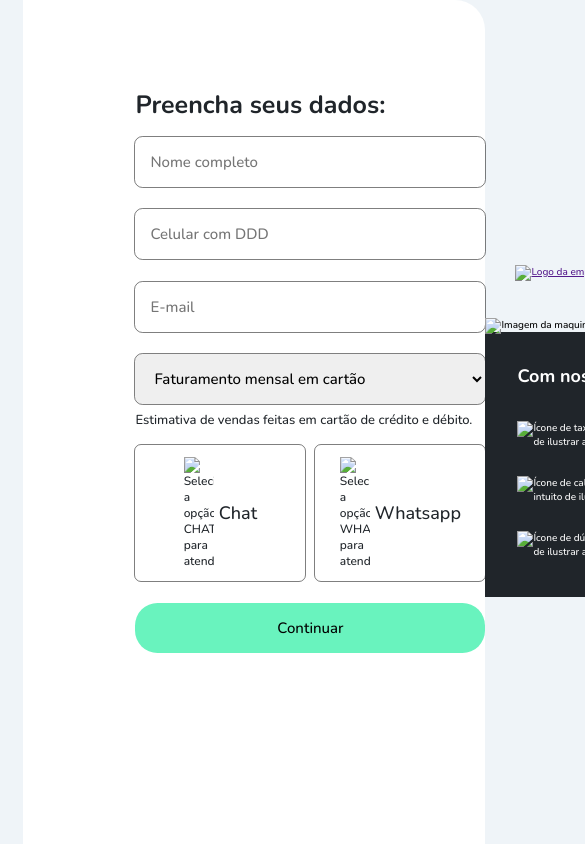
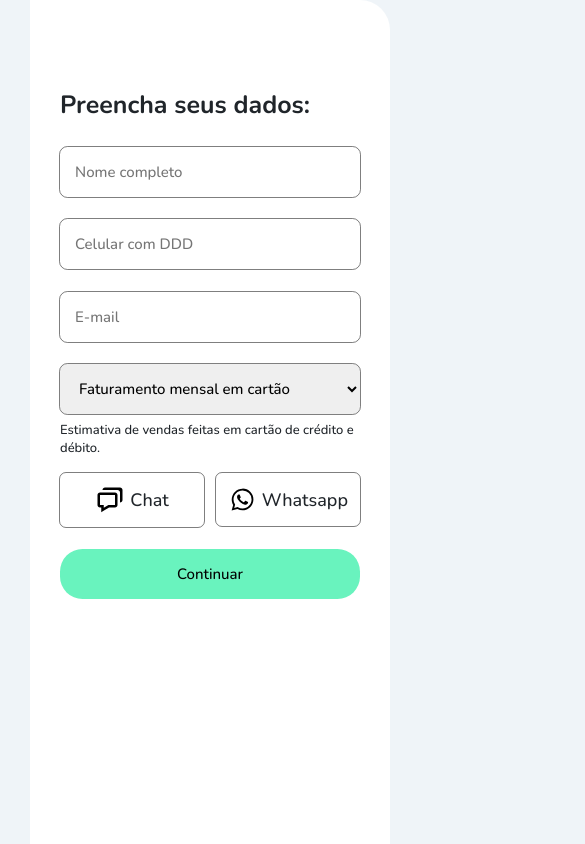
Before and after one commit to lukeyusuke/validador-form-js, a plain HTML site: page index.html in a window 390 px wide. Shown: the top 844 px of the page, 585 px wide, since content can reach past the window. Drawn offline with nearby package versions, Linux system fonts and the light colour scheme; files that its build step writes are made by us from their sources.

Commit message:
Adiciona responsividade a página

```diff
--- a/assets/css/styles.css
+++ b/assets/css/styles.css
@@ -29,26 +29,30 @@ span{
 }
 
 .cadastro{
-    margin: 0 auto;
-    width: 88%;
+    display: flex;
+    padding-left: 30px;
+    align-items: center;
 }
 
 .data-box{
     background-color: var(--secondary-color-bg);
     border-radius: 0 3em 0 0;
     min-height: 100vh;
-    width: 600px;
+    min-width: 600px;
 }
 
 .data-box h3{
     color: var(--color-font);
     font-size: 2.5em;
-    padding: 3.5em 0 0 var(--default-padding);
+    margin: 0 auto;
+    padding: 3.5em 0 1em 0;
+    width: 350px;
 }
 
 .form-box{
     color: var(--color-font);
-    padding: var(--default-size) 0 var(--default-size) var(--default-padding);
+    margin: 0 auto;
+    width: 350px;
 }
 
 .form-box fieldset,
@@ -64,7 +68,7 @@ span{
     margin-bottom: var(--default-size);
     outline: 1px solid rgba(0,0,0,0.5);
     padding-left: var(--default-spacing);
-    width: 350px;
+    width: 100%;
 }
 
 
@@ -82,13 +86,13 @@ span{
     display: block;
     font-size: 1.3em;
     margin: -1.2em 0 1.2em 0;
-    width: 350px;
+    width: 100%;
 }
 
 /* Estilizar o faturamento */
 .form-box .contact-content{
     justify-content: space-between;
-    width: 350px;
+    width: 100%;
 }
 
 .form-box .contact-box{
@@ -97,7 +101,7 @@ span{
     justify-content: center;
     outline: 1px solid rgba(0,0,0,0.5);
     padding: 1em;
-    width: 170px;
+    width: 48%;
 }
 
 .form-box .contact-box,
@@ -116,7 +120,7 @@ span{
     height: 50px;
     margin-top: var(--default-size);
     transition: .2s;
-    width: 350px;
+    width: 100%;
 }
 
 .form-box .button-box:hover{
@@ -170,3 +174,28 @@ span{
 .beneficts-box div + div{
     margin-top: var(--default-size);
 }
+
+@media (max-width: 1230px){
+    .data-box{
+        min-width: 350px;
+    }
+
+    .cadastro{
+        display: flex;
+        justify-content: center;
+    }
+
+    .data-box h3, .form-box{
+        width: 300px;
+    }
+}
+
+@media (max-width: 825px){
+    .data-box{
+        width: 450px;
+    }
+
+    .info-box{
+        display: none;
+    }
+}
--- a/index.html
+++ b/index.html
@@ -6,11 +6,11 @@
         <meta name="viewport" content="width=device-width, initial-scale=1.0">
         <meta name="description" content="Validador de formulários">
         <title> Validação de Formulário </title>
-        <link rel="stylesheet" type="text/css" href="css/styles.css">
-        <link rel="stylesheet" type="text/css" href="css/reset.css">
+        <link rel="stylesheet" type="text/css" href="./assets/css/styles.css">
+        <link rel="stylesheet" type="text/css" href="./assets/css/reset.css">
     </head>
     <body>
-        <section class="cadastro default-model">
+        <section class="cadastro">
             <div class="data-box">
                 <h3> Preencha seus dados: </h3>
                 <form class="form-box">
@@ -37,11 +37,11 @@
                         <span class="legenda-faturamento"> Estimativa de vendas feitas em cartão de crédito e débito. </span>
                         <div class="contact-content default-model">
                             <div class="contact-box default-model">
-                                <img src="img/bx-chat.svg" alt="Seleciona a opção CHAT para atendimento">
+                                <img src="./assets/img/bx-chat.svg" alt="Seleciona a opção CHAT para atendimento">
                                 <span> Chat </span>
                             </div>
                             <div class="contact-box default-model">
-                                <img src="img/bxl-whatsapp.svg" alt="Seleciona a opção WHATSAPP para atendimento">
+                                <img src="./assets/img/bxl-whatsapp.svg" alt="Seleciona a opção WHATSAPP para atendimento">
                                 <span> Whatsapp </span>
                             </div>
                         </div>
@@ -54,7 +54,7 @@
                     <div class="default-model">
                         <div class="company">
                             <a href="">
-                                <img src="img/logo-stone.png" alt="Logo da empresa Stone">
+                                <img src="./assets/img/logo-stone.png" alt="Logo da empresa Stone">
                             </a>
                         </div>
                         <div class="service">
@@ -64,20 +64,20 @@
                             <span>Adquirida pelo telefone<br/><b class="number-phone">3004 9135</b></span>
                         </div>
                     </div>
-                    <img class="maquininha" src="img/maquininha.webp" alt="Imagem da maquininha Stone">
+                    <img class="maquininha" src="./assets/img/maquininha.webp" alt="Imagem da maquininha Stone">
                 </div>
                 <div class="beneficts-box">
                     <h3> Com nosso time de vendas você vai: </h3>
                     <div class="default-model">
-                        <img src="img/bx-math.svg" alt="Ícone de taxa - Com o intuito de ilustrar a frase">
+                        <img src="./assets/img/bx-math.svg" alt="Ícone de taxa - Com o intuito de ilustrar a frase">
                         <span>Conhecer a sua taxa personalizada</span>
                     </div>
                     <div class="default-model">
-                        <img src="img/bx-calculator.svg" alt="Ícone de calculadora - Com o intuito de ilustrar a frase">
+                        <img src="./assets/img/bx-calculator.svg" alt="Ícone de calculadora - Com o intuito de ilustrar a frase">
                         <span>Descobrir a solução ideal para você</span>
                     </div>
                     <div class="default-model">
-                        <img src="img/bx-question-mark.svg" alt="Ícone de dúvidas - Com o intuito de ilustrar a frase">
+                        <img src="./assets/img/bx-question-mark.svg" alt="Ícone de dúvidas - Com o intuito de ilustrar a frase">
                         <span>Tirar todas as suas dúvidas</span>
                     </div>
                 </div>
```
